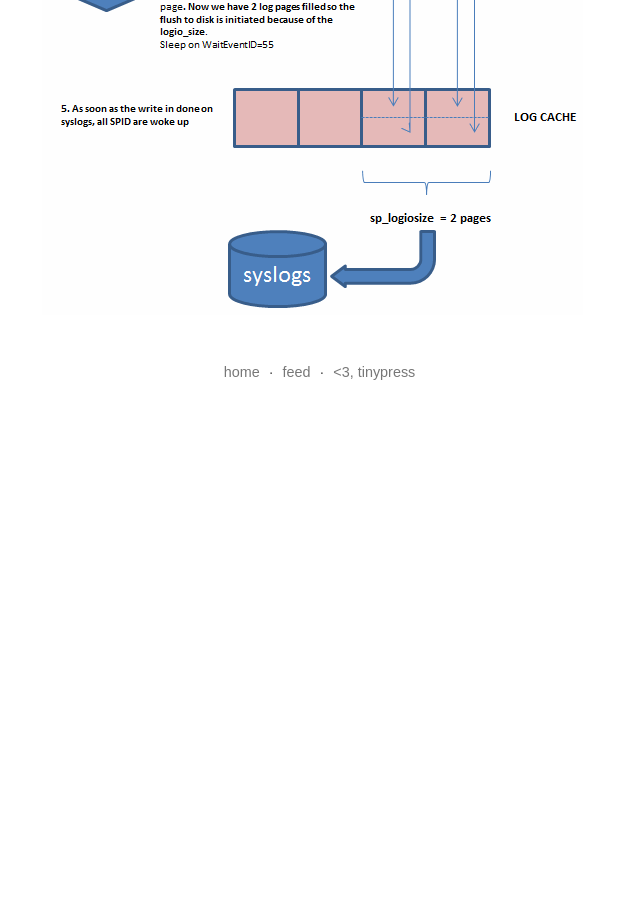
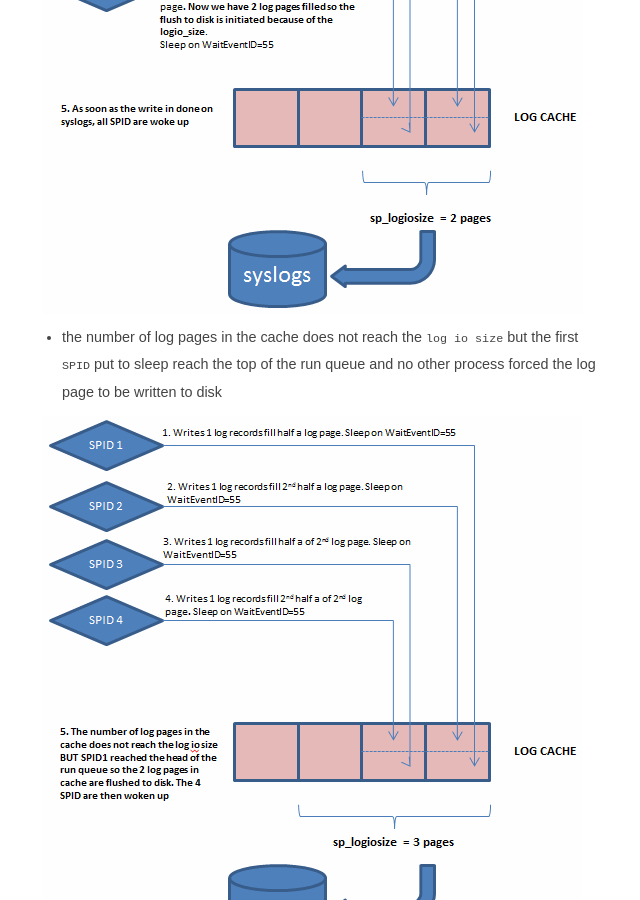
Before and after one commit to fipnova51/fipnova51.github.io, a Jekyll site: the page built from _posts/2016-05-26-understanding-an-tuning-the-transaction-logs.markdown, in a window 1280 px wide and 900 px high, scrolled down 3270 px. Shown: the whole window, without its empty margins (328-968 px from the left). Built offline with Jekyll 4.4.1, drawn with Linux system fonts in a browser that asks for light colours; before the commit the page ends 3675 px from its top, so only the background shows below that.

Commit message:
Post update: Understanding an tuning the transaction logs

```diff
--- a/_posts/2016-05-26-understanding-an-tuning-the-transaction-logs.markdown
+++ b/_posts/2016-05-26-understanding-an-tuning-the-transaction-logs.markdown
@@ -84,3 +84,7 @@ To make it simple, the flush is done:
 * when the number of log pages equal to `log io size` is reached. Any SPID that filled the log cache are put to sleep until the write is initiated
 
 ![commit sleep scenario 1]({{ site.url}}/assets/pictures/sybase_group_commit_sleep_scenario1.png)
+
+* the number of log pages in the cache does not reach the `log io size` but the first `SPID` put to sleep reach the top of the run queue and no other process forced the log page to be written to disk
+
+![commit sleep scenario 2]({{ site.url}}/assets/pictures/sybase_group_commit_sleep_scenario2.png)
```
